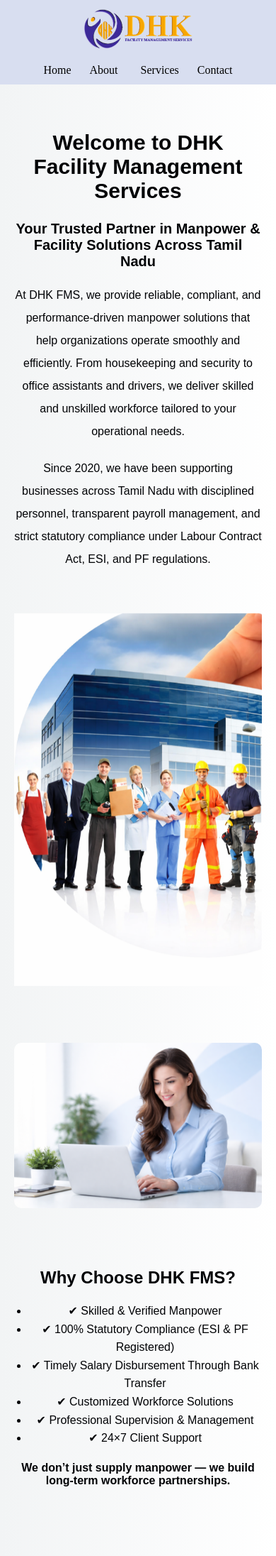
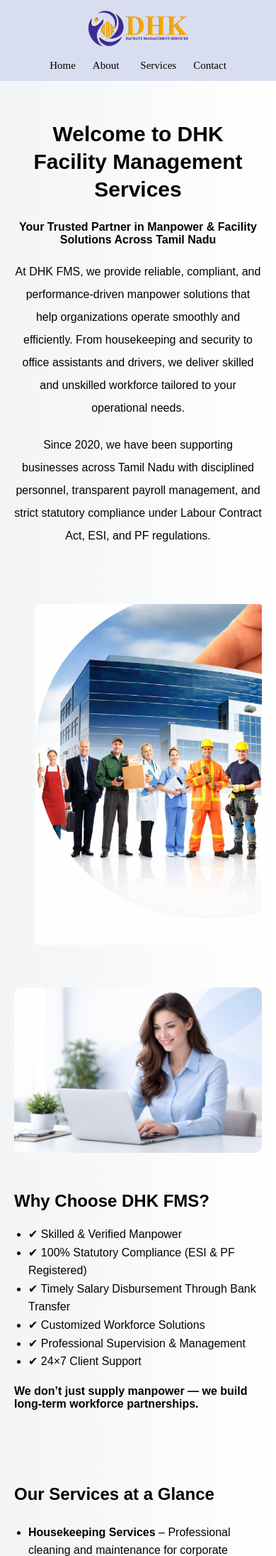
Before and after one commit to NivethithaaPrabhakaran/dhk-website, a Flask app: page / in a window 390 px wide. Shown: the top 2192 px of the page at 71% size. Run offline with Flask 3, Linux system fonts and the light colour scheme.

Commit message:
improved mobile responsiveness

```diff
--- a/static/style.css
+++ b/static/style.css
@@ -529,35 +529,36 @@ a {
 @media (max-width: 768px) {
 
     header {
-        padding: 10px 20px;
+        padding: 12px 20px;
     }
 
     .navbar {
         flex-direction: column;
         align-items: center;
-        gap: 15px;
+        gap: 12px;
     }
 
     .logo {
-        height: 60px;
+        height: 55px;
     }
 
     nav {
+        display: flex;
+        justify-content: center;
         flex-wrap: wrap;
-        justify-content: center;
-        gap: 20px;
+        gap: 18px;
     }
 
     nav a,
     .dropbtn {
-        font-size: 16px;
+        font-size: 15px;
     }
 
-    /* HERO SECTION */
+    /* HERO */
     .hero {
         flex-direction: column;
-        padding: 40px 20px;
         text-align: center;
+        padding: 30px 20px;
     }
 
     .hero-left,
@@ -567,22 +568,23 @@ a {
 
     .hero-title {
         font-size: 30px;
+        line-height: 1.3;
+    }
+
+    .hero-description,
+    .tagline {
+        font-size: 16px;
     }
 
     .hero-img {
         width: 100%;
-        max-width: 350px;
+        max-width: 320px;
+        margin-top: 20px;
     }
 
-    /* GENERAL SECTIONS */
-    .page-section,
-    .about-section,
-    .about-page {
-        padding: 40px 20px;
-    }
-
-    /* SERVICE SECTIONS */
+    /* SERVICE PAGES */
     .service-content,
+    .service-container,
     .services-container,
     .why-container,
     .commitment-container,
@@ -590,8 +592,9 @@ a {
     .mission-container,
     .contact-container {
         flex-direction: column;
-        text-align: center;
-        padding: 40px 20px;
+        text-align: left;
+        gap: 30px;
+        padding: 30px 20px;
     }
 
     .service-text,
--- a/templates/base.html
+++ b/templates/base.html
@@ -1,8 +1,10 @@
 <!DOCTYPE html>
 <html>
 <head>
+    <meta charset="UTF-8">
+    <meta name="viewport" content="width=device-width, initial-scale=1.0">
     <meta name="description"
-        content="DHK Facility Management Services provides housekeeping, security, drivers, loaders and manpower solutions across Tamil Nadu.">
+            content="DHK Facility Management Services provides housekeeping, security, drivers, loaders and manpower solutions across Tamil Nadu.">
     <meta name="google-site-verification" content="y8DVfpoIz4E9eSKKkb-kixBK3zni3eteunHqXyul75c" />
     <title>DHK FACILITY MANAGEMENT SERVICES</title>
     <link rel="stylesheet" href="{{ url_for('static', filename='style.css') }}">
```
Also changed, not shown: other parts of static/style.css (+26 -10 lines).
